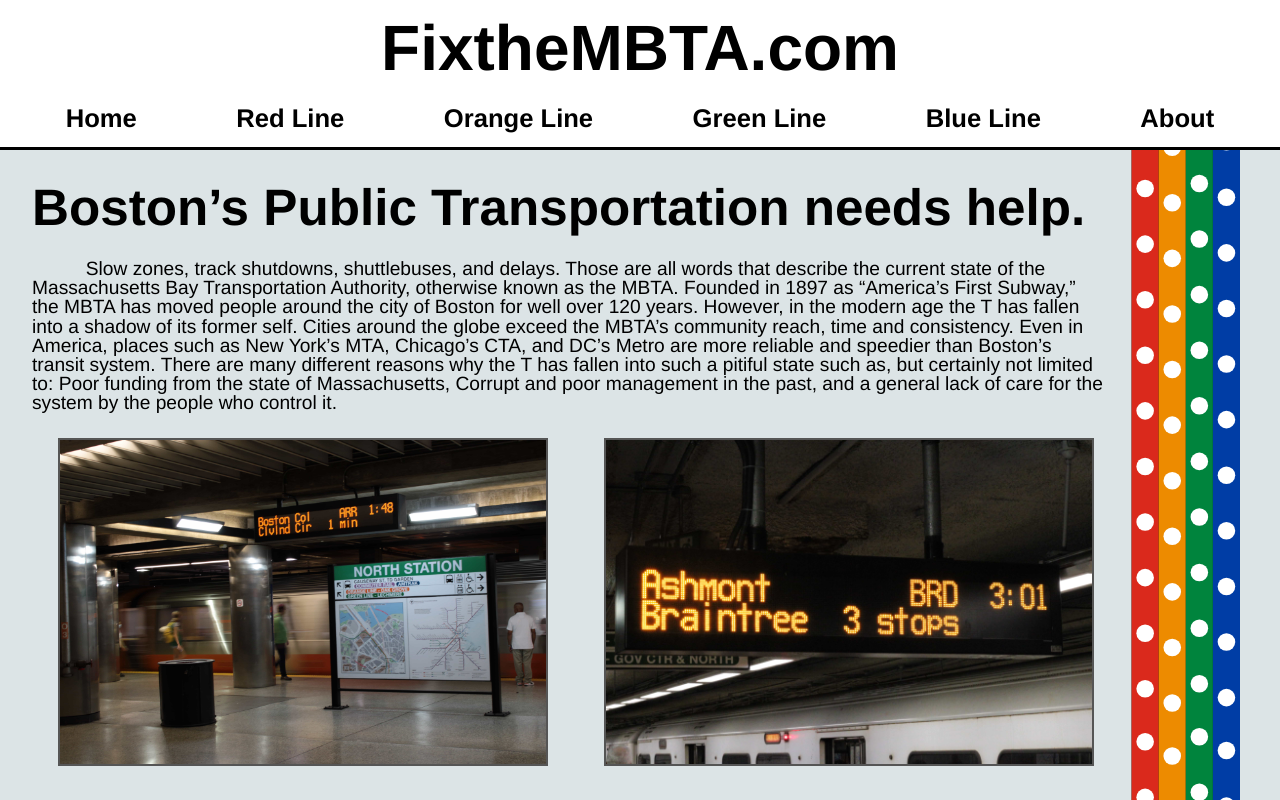
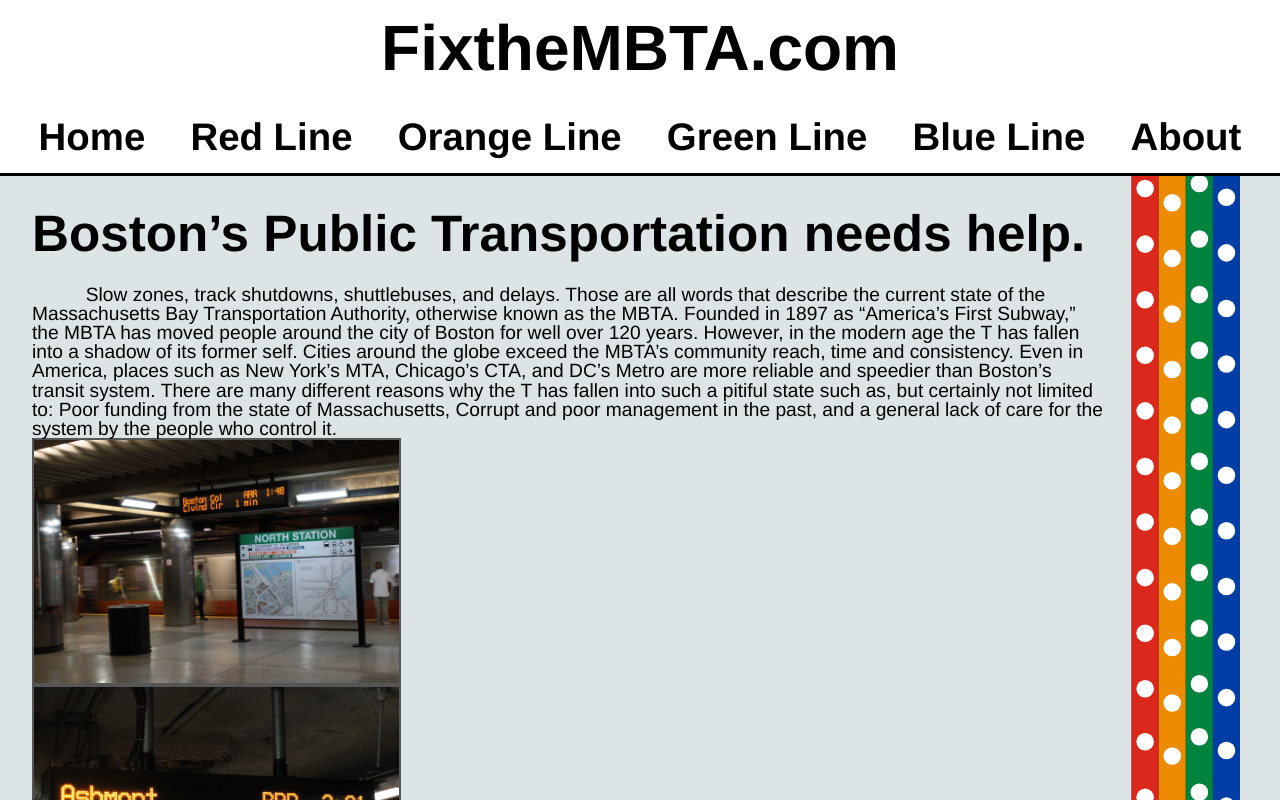
Before and after one commit to Btsully323/FixtheMBTA, a website: page index.html in a window 1280 px wide. Shown: the top 800 px of the page. Drawn offline with Linux system fonts and the light colour scheme.

Commit message:
i cant get it to work AGHHHH

```diff
--- a/stylesheet.css
+++ b/stylesheet.css
@@ -66,7 +66,7 @@
     text-align: center;
     display: flex;
     justify-content: space-around;
-    font-size: 2vw;
+    font-size: 3vw;
     font-family: Helvetica, Arial, sans-serif;
     margin-top: 1em;}
 
@@ -189,7 +189,11 @@
 }
 
 img {
-  margin:2vw;
-  width: 40%;
+  width: 30%;
+  display: flex;
+  justify-content: space-between;
+  flex-direction: row;
+  flex-wrap: wrap;
+  row-gap: 10px;
   border: 2px solid #555;
   ;}
```
